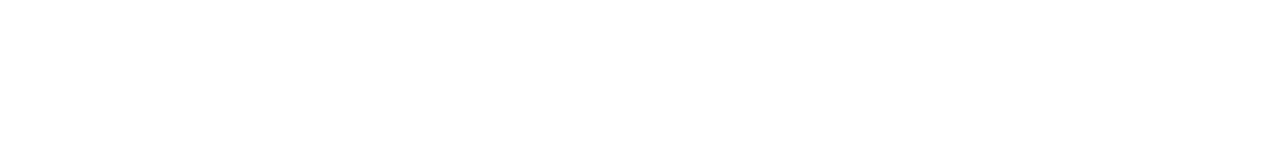
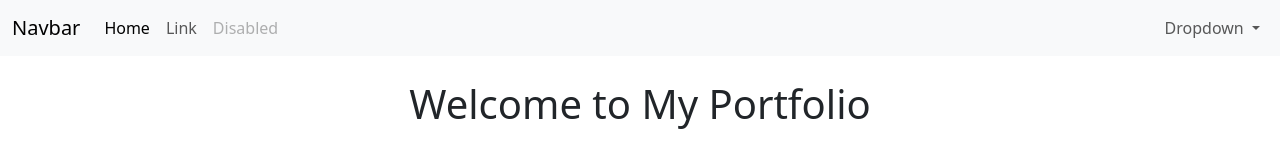
Before and after one commit to Harybro/webdev-portfolio-, a plain HTML site: page Portfolio.html in a window 1280 px wide. Drawn offline with nearby package versions, Linux system fonts and the light colour scheme.

Commit message:
Navbar added

```diff
--- a/Portfolio.html
+++ b/Portfolio.html
@@ -1,9 +1,68 @@
 <!DOCTYPE html>
 <html lang="en">
     <head>
-        <title>Portfolio Site</title>
+        <meta charset="utf-8">
+        <meta name="viewport" content="width=device-width, initial-scale=1">
+         <title>Portfolio Site</title>
+         <link href="https://cdn.jsdelivr.net/npm/bootstrap@5.3.0/dist/css/bootstrap.min.css" rel="stylesheet" integrity="sha384-9ndCyUaIbzAi2FUVXJi0CjmCapSmO7SnpJef0486qhLnuZ2cdeRhO02iuK6FUUVM" crossorigin="anonymous">
     </head>
 
 <body>
+ <nav class="navbar navbar-expand-lg bg-body-tertiary">
+  <div class="container-fluid">
+    <a class="navbar-brand" href="#">Navbar</a>
+
+    <button class="navbar-toggler" type="button" data-bs-toggle="collapse"
+      data-bs-target="#navbarSupportedContent"
+      aria-controls="navbarSupportedContent"
+      aria-expanded="false"
+      aria-label="Toggle navigation">
+      <span class="navbar-toggler-icon"></span>
+    </button>
+
+    <div class="collapse navbar-collapse" id="navbarSupportedContent">
+
+      <!-- LEFT SIDE -->
+      <ul class="navbar-nav me-auto mb-2 mb-lg-0">
+        <li class="nav-item">
+          <a class="nav-link active" aria-current="page" href="#">Home</a>
+        </li>
+
+        <li class="nav-item">
+          <a class="nav-link" href="#">Link</a>
+        </li>
+
+        <li class="nav-item">
+          <a class="nav-link disabled" aria-disabled="true">Disabled</a>
+        </li>
+      </ul>
+
+      <!-- RIGHT SIDE -->
+      <ul class="navbar-nav">
+        <li class="nav-item dropdown">
+          <button class="nav-link dropdown-toggle btn btn-link"
+            type="button"
+            data-bs-toggle="dropdown"
+            aria-expanded="false">
+            Dropdown
+          </button>
+
+          <ul class="dropdown-menu dropdown-menu-end">
+            <li><a class="dropdown-item" href="https://github.com" target="_blank">GitHub</a></li>
+            <li><a class="dropdown-item" href="https://linkedin.com" target="_blank">LinkedIn</a></li>
+            <li><hr class="dropdown-divider"></li>
+            <li><a class="dropdown-item" href="https://twitter.com" target="_blank">Twitter</a></li>
+          </ul>
+        </li>
+      </ul>
+
+    </div>
+  </div>
+</nav>
+
+<script src="https://cdn.jsdelivr.net/npm/bootstrap@5.3.0/dist/js/bootstrap.bundle.min.js"></script>
+
+<h1 class="text-center mt-4">Welcome to My Portfolio</h1>
 
 </body>
+</html>
```
